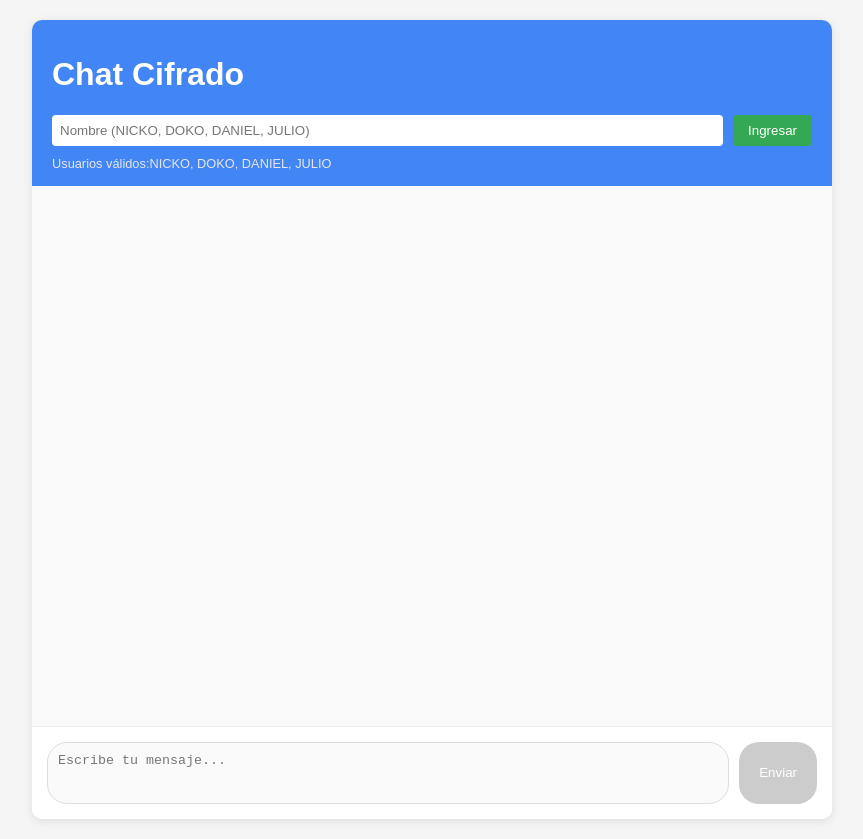
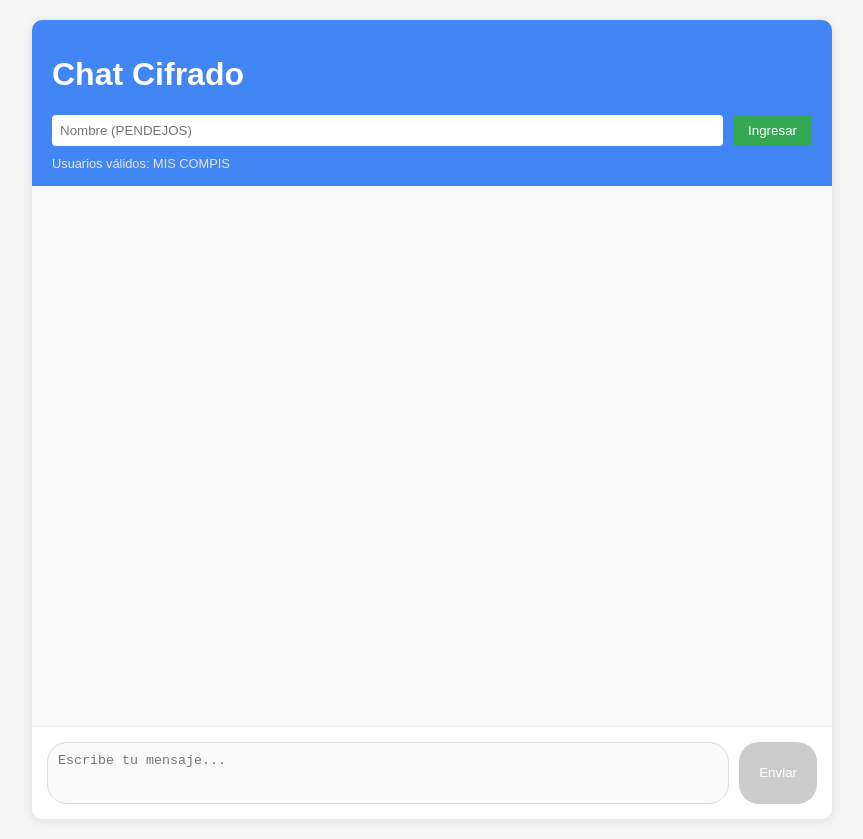
Before and after one commit to DOKO0000/CHAT_PP, a plain HTML site: page index.html in a window 1280 px wide. Shown: the whole page, without its empty margins (208-1071 px from the left). Drawn offline with nearby package versions, Linux system fonts and the light colour scheme.

Commit message:
index.html

```diff
--- a/index.html
+++ b/index.html
@@ -15,9 +15,9 @@
         <header>
             <h1>Chat Cifrado</h1>
             <div class="auth-section">
-                <input type="text" id="username" placeholder="Nombre (NICKO, DOKO, DANIEL, JULIO)">
+                <input type="text" id="username" placeholder="Nombre (PENDEJOS)">
                 <button id="loginBtn">Ingresar</button>
-                <div class="usuarios-validos">Usuarios válidos:NICKO, DOKO, DANIEL, JULIO</div>
+                <div class="usuarios-validos">Usuarios válidos: MIS COMPIS</div>
             </div>
         </header>
 
```
